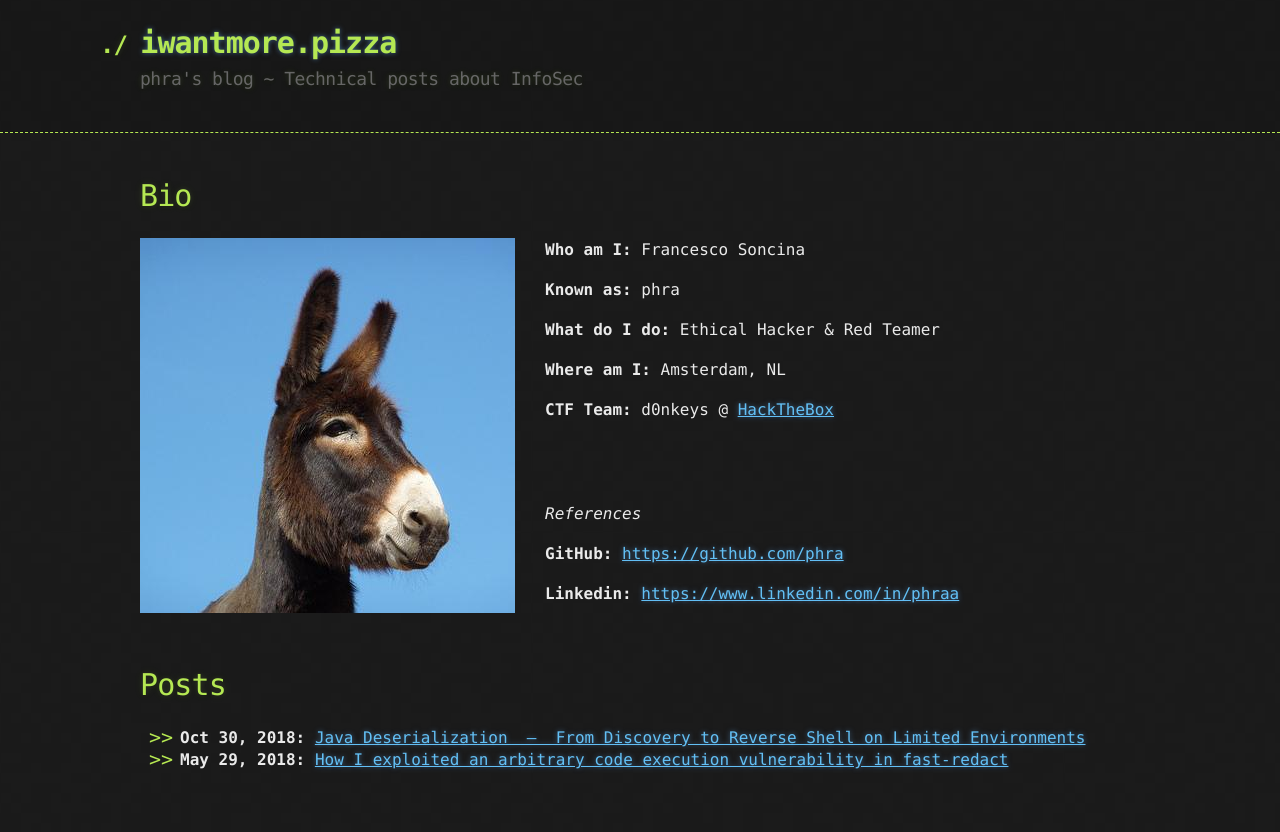
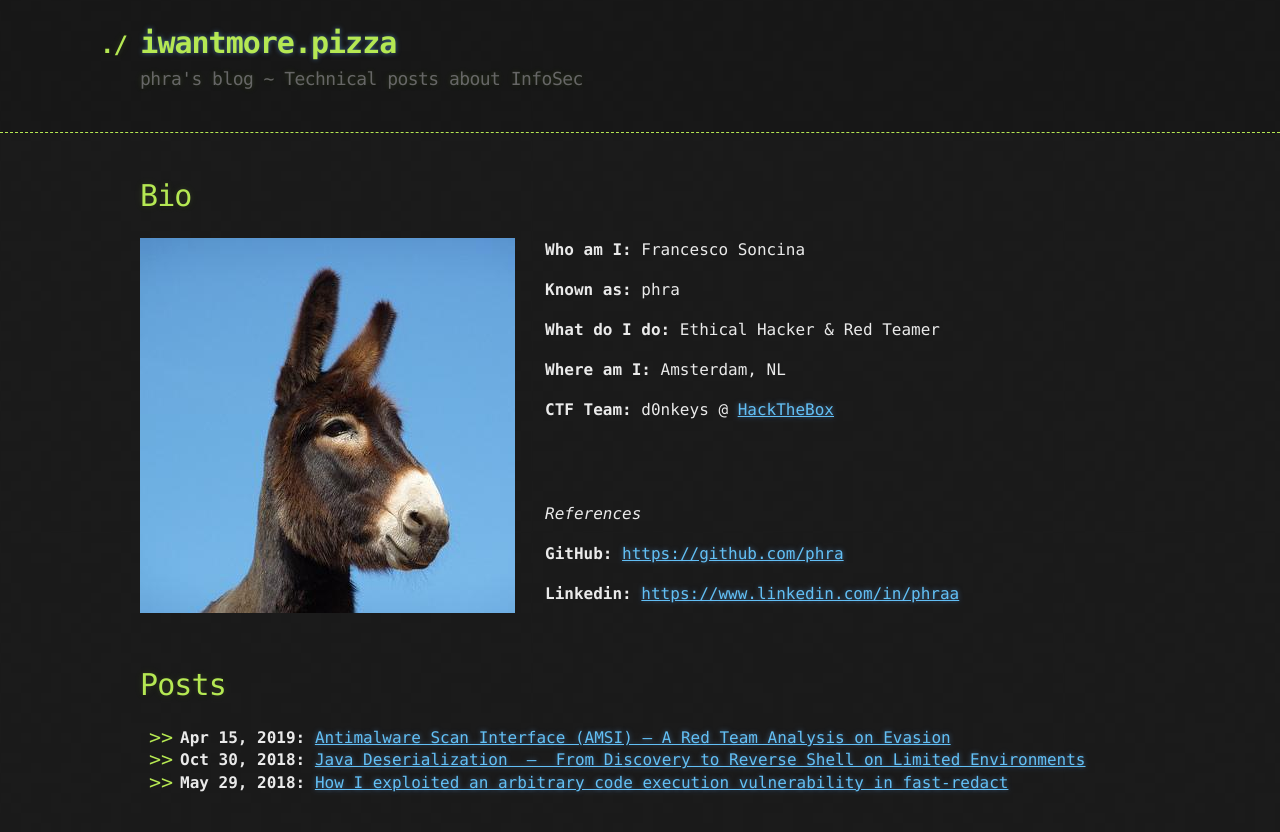
Before and after one commit to phra/phra.github.io, a Jekyll site: the page built from index.md, in a window 1280 px wide. Shown: the top 832 px of the page. Built offline with Jekyll 4.4.1, drawn with Linux system fonts in a browser that asks for light colours; our own code applies the rules of GitHub Pages for plain Markdown files.

Commit message:
release: add link to amsi post

```diff
--- a/index.md
+++ b/index.md
@@ -27,5 +27,6 @@ _References_
 
 # Posts
 
+- **Apr 15, 2019:** [Antimalware Scan Interface (AMSI) — A Red Team Analysis on Evasion](./posts/amsi.html)
 - **Oct 30, 2018:** [Java Deserialization  —  From Discovery to Reverse Shell on Limited Environments](./posts/java-deserialization.html)
 - **May 29, 2018:** [How I exploited an arbitrary code execution vulnerability in fast-redact](./posts/fast-redact.html)
```
